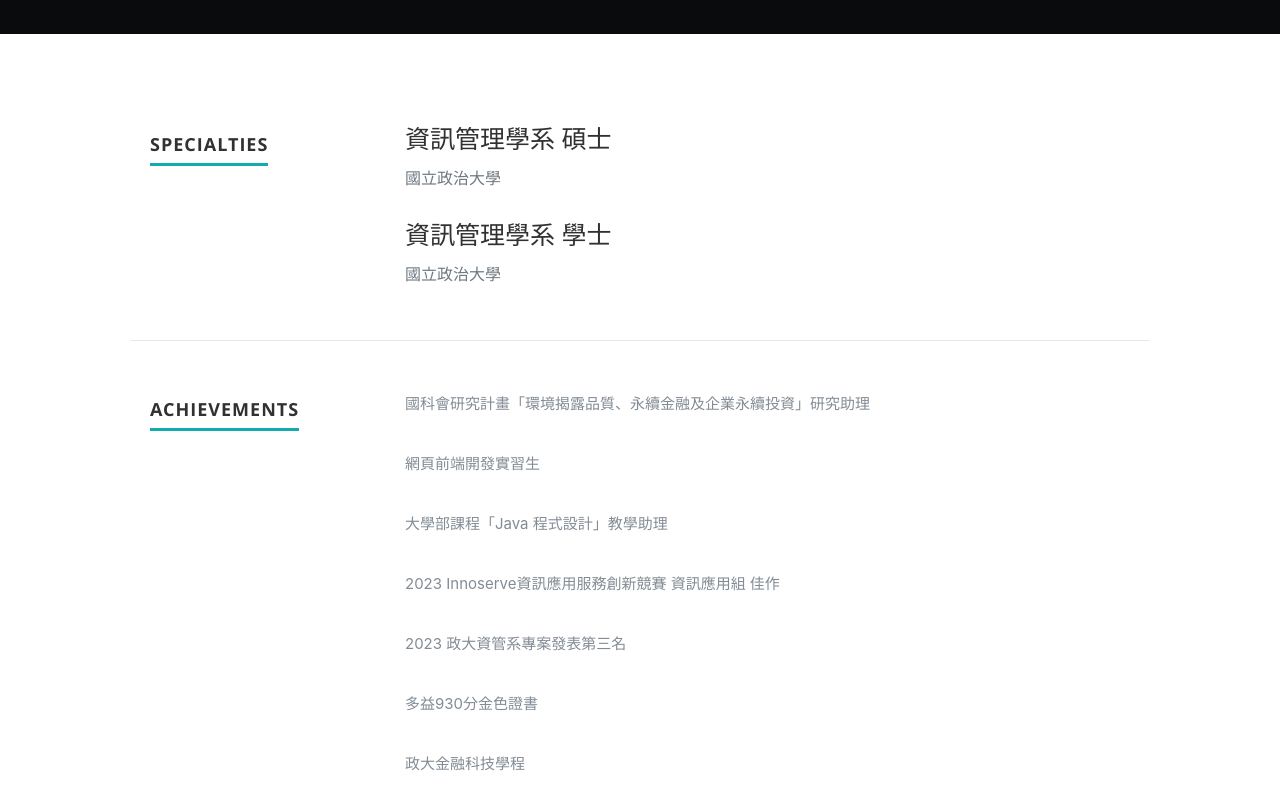
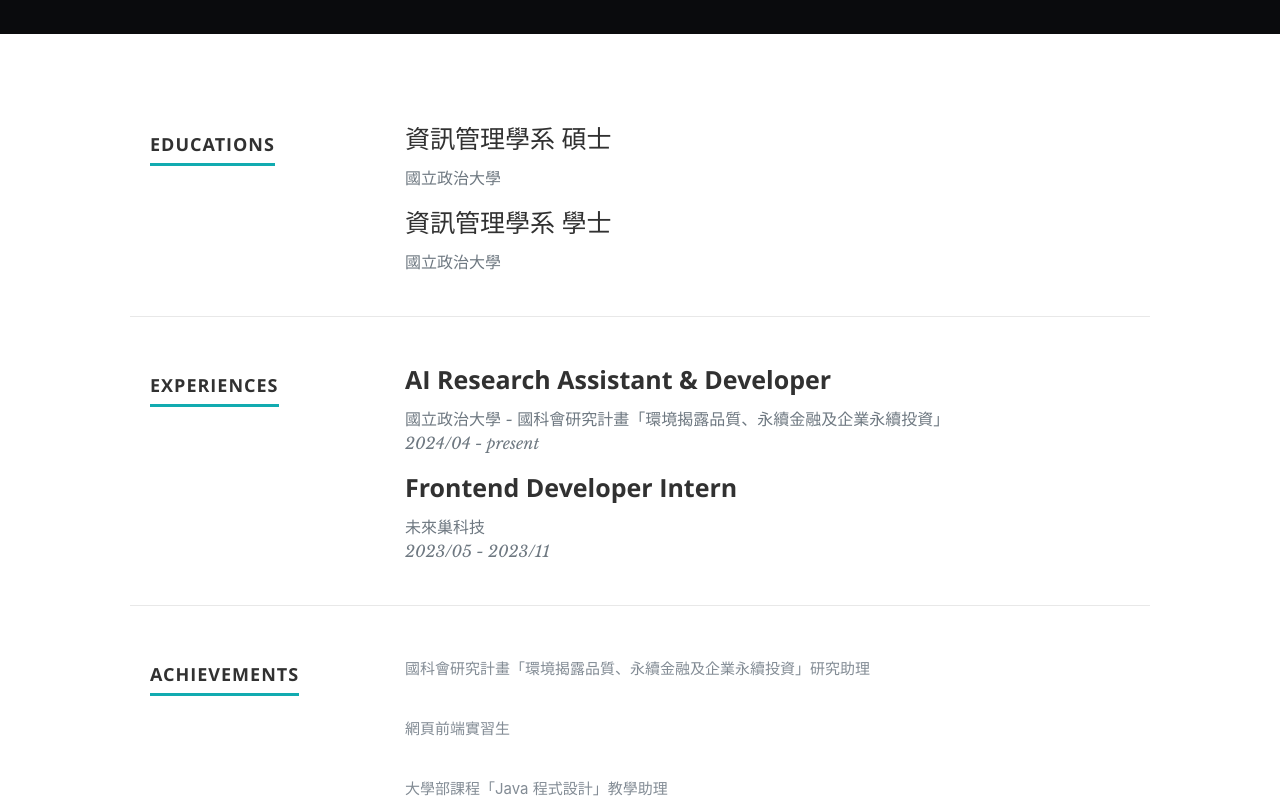
Before and after one commit to Mattis3858/my-portfolio, a React (Create React App) app: page / in a window 1280 px wide. Shown: the part 2560-3360 px from the top of the page. Built offline with nearby package versions, Linux system fonts and the light colour scheme.

Commit message:
adding work experience block

```diff
--- a/public/css/layout.css
+++ b/public/css/layout.css
@@ -300,7 +300,8 @@
 }
 
 .education,
-.work {
+.achievements,
+.experiences {
   margin-bottom: 48px;
   padding-bottom: 24px;
   border-bottom: 1px solid #e8e8e8;
--- a/src/components/Resume.js
+++ b/src/components/Resume.js
@@ -6,10 +6,9 @@
       <div className="row education">
         <div className="three columns header-col">
           <h1>
-            <span>Specialties</span>
+            <span>Educations</span>
           </h1>
         </div>
-
         <div className="nine columns main-col">
           {resumeData.education &&
             resumeData.education.map((item, i) => {
@@ -21,14 +20,38 @@
                       {item.UniversityName}
                       <span />{" "}
                     </p>
-                    <p>{item.hobby}</p>
                   </div>
                 </div>
               );
             })}
         </div>
       </div>
-      <div className="row work">
+      <div className="row experiences">
+        <div className="three columns header-col">
+          <h1>
+            <span>Experiences</span>
+          </h1>
+        </div>
+
+        <div className="nine columns main-col">
+          {resumeData.experience &&
+            resumeData.experience.map((item, i) => {
+              return (
+                <div className="row item" key={i}>
+                  <div className="twelve columns">
+                    <h3>{item.title}</h3>
+                    <div className="info">
+                      {item.company}
+                      <span />
+                      <div>{item.time}</div>
+                    </div>
+                  </div>
+                </div>
+              );
+            })}
+        </div>
+      </div>
+      <div className="row achievements">
         <div className="three columns header-col">
           <h1>
             <span>Achievements</span>
--- a/src/resumeData.js
+++ b/src/resumeData.js
@@ -65,13 +65,26 @@
       specialization: "資訊管理學系 學士",
     },
   ],
+  experience: [
+    {
+      title: "AI Research Assistant & Developer",
+      company:
+        "國立政治大學 - 國科會研究計畫「環境揭露品質、永續金融及企業永續投資」",
+      time: "2024/04 - present",
+    },
+    {
+      title: "Frontend Developer Intern",
+      company: "未來巢科技",
+      time: "2023/05 - 2023/11",
+    },
+  ],
   achievements: [
     {
       Achievements:
         "國科會研究計畫「環境揭露品質、永續金融及企業永續投資」研究助理",
     },
     {
-      Achievements: "網頁前端開發實習生",
+      Achievements: "網頁前端實習生",
     },
     {
       Achievements: "大學部課程「Java 程式設計」教學助理",
```
